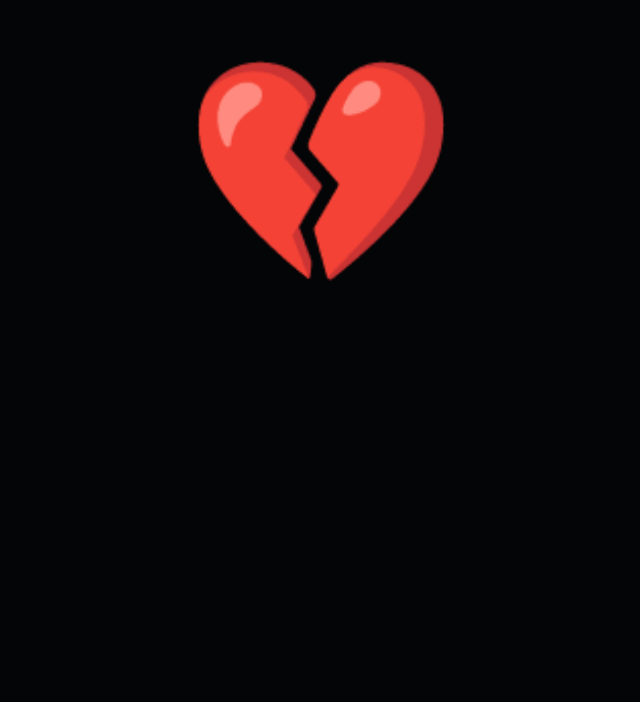
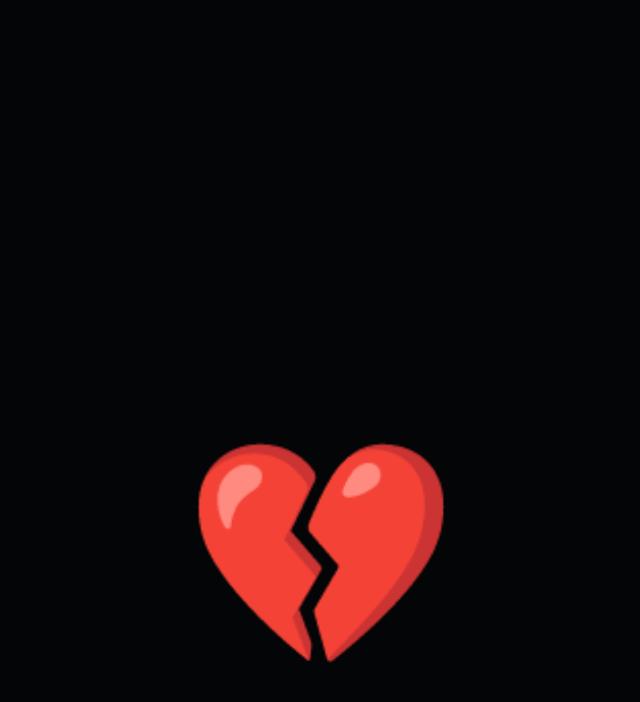
Before and after one commit to BLOCKKER/.NET, a plain HTML site: page index.html in a window 1280 px wide. Shown: the part 120-822 px from the top of the page, without its empty margins (319-959 px from the left). Before the commit the page ends 800 px from the top, so only its background shows below. Drawn offline with Linux system fonts and the light colour scheme; a web font is replaced by a local one.

Commit message:
Update index.html

```diff
--- a/index.html
+++ b/index.html
@@ -39,7 +39,7 @@
     border-radius:23px;
     color:rgb(222,222,222);
     background-color:rgb(3,5,7);
-    font-size:111px;
+    font-size:222px;
     }
 
     </style>
@@ -56,7 +56,8 @@
 
             <main>
             <br>
-            <span style="font-size:222px">💔<span>
+            <br>
+            💔
             <br>
             <br>
             </main>
```
